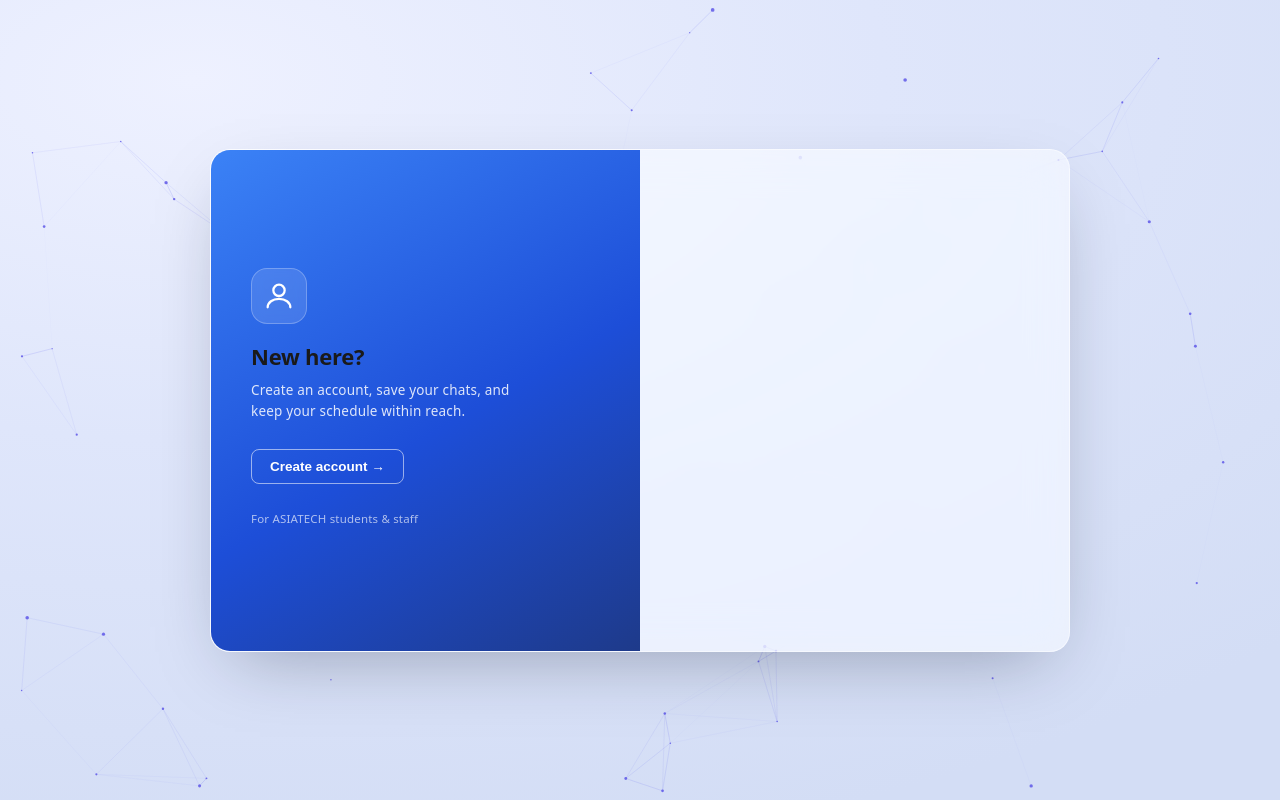
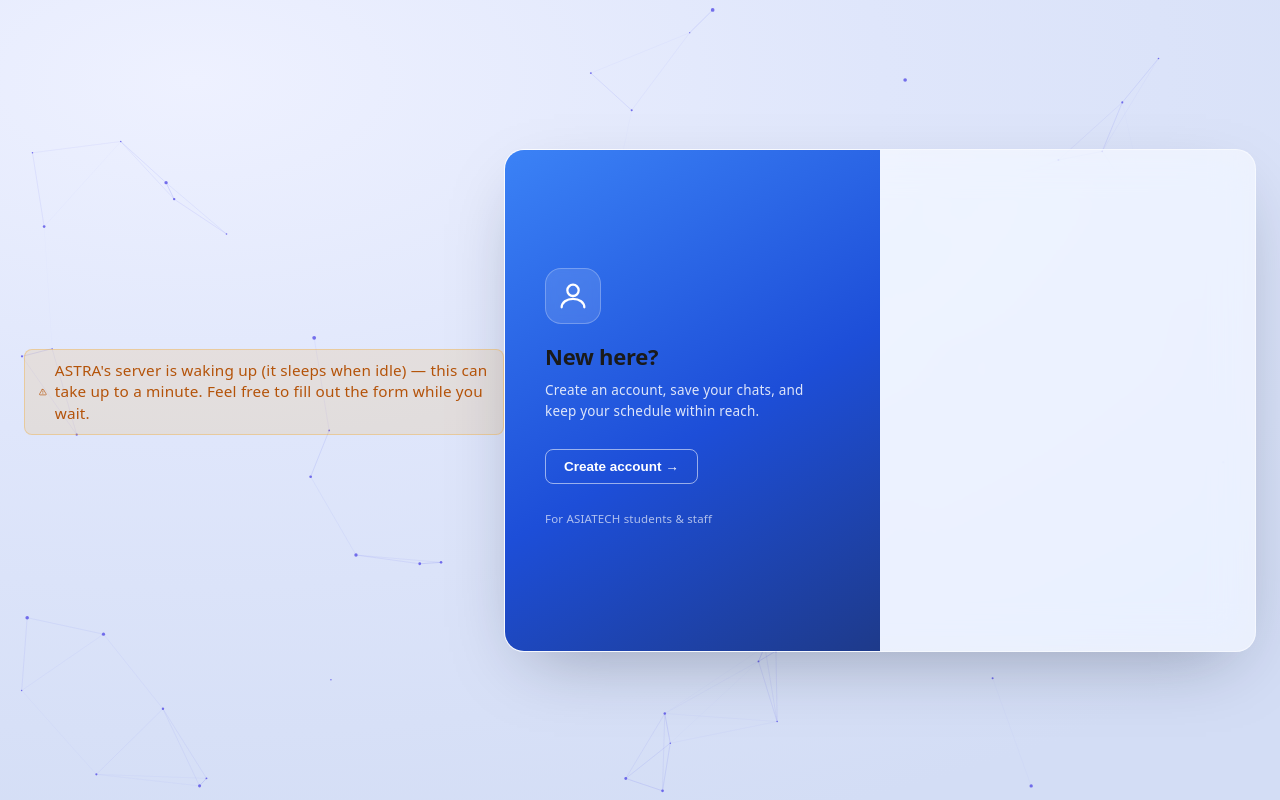
Before and after one commit to Galzx/ASTRA, a React (Vite) app in the folder frontend/: page / in a window 1280 px wide. Built offline with nearby package versions, Linux system fonts and the light colour scheme; no server answers.

Commit message:
added keys

```diff
--- a/frontend/src/components/Chatbot.jsx
+++ b/frontend/src/components/Chatbot.jsx
@@ -43,6 +43,17 @@ const OFFLINE_BANNER_MESSAGE =
 
 const OFFLINE_CHAT_MESSAGE =
   "I couldn't reach the server just now. It may still be starting up — please try sending that again in a moment.";
+
+const WAKING_BANNER_MESSAGE =
+  "ASTRA's server is waking up (it sleeps when idle) — this can take up to a minute. Feel free to type your message while you wait.";
+
+const UNREACHABLE_BANNER_MESSAGE =
+  "Still can't reach ASTRA's server after several tries. Please refresh the page in a bit, or let your instructor know if this continues.";
+
+// ── Backend wake-up retry config ─────────────────────────────
+
+const WAKE_MAX_ATTEMPTS = 12;   // ~60s of retrying at 5s intervals
+const WAKE_RETRY_MS = 5000;
 
 // ── Session persistence helpers ─────────────────────────────
 
@@ -258,6 +269,7 @@ function Chatbot({ username, fullName, token }) {
   );
   const [isTyping, setIsTyping] = useState(false);
   const [isOffline, setIsOffline] = useState(false);
+  const [backendStatus, setBackendStatus] = useState("checking"); // "checking" | "waking" | "ready" | "unreachable"
   const [quotaSeconds, setQuotaSeconds] = useState(null);
   const [quotaPercent, setQuotaPercent] = useState(null);
   const [examplePrompt, setExamplePrompt] = useState(() => getRandomPrompt());
@@ -344,18 +356,57 @@ function Chatbot({ username, fullName, token }) {
     return () => document.removeEventListener("mousedown", handleClickOutside);
   }, [isAttachMenuOpen]);
 
+  // Returns true/false so callers (like the wake-up retry loop
+  // below) can tell whether the backend actually responded.
   const fetchQuota = useCallback(async () => {
     try {
       const response = await fetch(`${API_BASE_URL}/api/quota`);
+      if (!response.ok) throw new Error("Quota fetch failed");
       const data = await response.json();
       setQuotaPercent(typeof data.percent === "number" ? data.percent : null);
+      return true;
     } catch (error) {
       console.error("Failed to fetch quota:", error);
+      return false;
     }
   }, []);
 
+  // Proactive backend wake-up check. Render's free tier spins
+  // down when idle, so the very first request after a while can
+  // take 30-60s. Instead of letting the user hit "Send" into
+  // silence, ping on mount and retry with a fixed interval,
+  // showing a calm "waking up" banner the whole time. Only after
+  // real retries are exhausted do we call it unreachable.
   useEffect(() => {
-    fetchQuota();
+    let cancelled = false;
+    let attempt = 0;
+    let timer;
+
+    async function attemptWake() {
+      attempt += 1;
+      const ok = await fetchQuota();
+      if (cancelled) return;
+
+      if (ok) {
+        setBackendStatus("ready");
+        return;
+      }
+
+      if (attempt >= WAKE_MAX_ATTEMPTS) {
+        setBackendStatus("unreachable");
+        return;
+      }
+
+      setBackendStatus("waking");
+      timer = setTimeout(attemptWake, WAKE_RETRY_MS);
+    }
+
+    attemptWake();
+
+    return () => {
+      cancelled = true;
+      clearTimeout(timer);
+    };
   }, [fetchQuota]);
 
   const fetchSchedule = useCallback(async () => {
@@ -434,6 +485,9 @@ function Chatbot({ username, fullName, token }) {
       if (handleQuotaResponse(data)) return;
       if (!response.ok) throw new Error("Server error");
 
+      // A real reply means the backend is definitely up —
+      // clear any stale "waking up" state.
+      setBackendStatus("ready");
       setMessages((prev) => [...prev, new ChatMessage("astra", data.reply)]);
 
       if (data.scheduleCleared || (/schedule/i.test(studentText) && isScheduleOpen)) {
@@ -441,7 +495,13 @@ function Chatbot({ username, fullName, token }) {
       }
     } catch (error) {
       console.error("Connection error:", error);
-      setIsOffline(true);
+      // Only show the "offline" (red) banner for a drop that
+      // happens once we know the backend was already up — while
+      // it's still waking, the amber "waking up" banner already
+      // explains what's going on, so don't stack a second one.
+      if (backendStatus === "ready") {
+        setIsOffline(true);
+      }
       setMessages((prev) => [
         ...prev,
         new ChatMessage("astra", OFFLINE_CHAT_MESSAGE)
@@ -476,6 +536,8 @@ function Chatbot({ username, fullName, token }) {
       if (handleQuotaResponse(data)) return;
       if (!response.ok) throw new Error("Server error");
 
+      setBackendStatus("ready");
+
       const count = data.schedule?.length || 0;
       setMessages((prev) => [
         ...prev,
@@ -490,7 +552,9 @@ function Chatbot({ username, fullName, token }) {
       if (isScheduleOpen) fetchSchedule();
     } catch (error) {
       console.error("Schedule upload error:", error);
-      setIsOffline(true);
+      if (backendStatus === "ready") {
+        setIsOffline(true);
+      }
       setMessages((prev) => [
         ...prev,
         new ChatMessage("astra", OFFLINE_CHAT_MESSAGE)
@@ -671,7 +735,19 @@ function Chatbot({ username, fullName, token }) {
           </div>
         </div>
 
-        {isOffline && (
+        {backendStatus === "waking" && (
+          <div className="quota-banner">
+            <WarningIcon /> {WAKING_BANNER_MESSAGE}
+          </div>
+        )}
+
+        {backendStatus === "unreachable" && (
+          <div className="offline-banner">
+            <WarningIcon /> {UNREACHABLE_BANNER_MESSAGE}
+          </div>
+        )}
+
+        {isOffline && backendStatus === "ready" && (
           <div className="offline-banner">
             <WarningIcon /> {OFFLINE_BANNER_MESSAGE}
           </div>
--- a/frontend/src/components/Login.css
+++ b/frontend/src/components/Login.css
@@ -546,3 +546,39 @@
     padding: 30px 26px;
   }
 }
+
+.login-status-banner {
+  display: flex;
+  align-items: center;
+  gap: 8px;
+  max-width: 480px;
+  margin: 0 auto 16px;
+  padding: 10px 14px;
+  border-radius: 8px;
+  font-size: 0.85rem;
+  line-height: 1.4;
+  position: relative;
+  z-index: 2;
+}
+
+.login-status-waking {
+  background: rgba(245, 158, 11, 0.12);
+  color: #b45309;
+  border: 1px solid rgba(245, 158, 11, 0.3);
+}
+
+.login-status-unreachable {
+  background: rgba(239, 68, 68, 0.12);
+  color: #b91c1c;
+  border: 1px solid rgba(239, 68, 68, 0.3);
+}
+
+.dark-mode .login-status-waking {
+  background: rgba(245, 158, 11, 0.15);
+  color: #fbbf24;
+}
+
+.dark-mode .login-status-unreachable {
+  background: rgba(239, 68, 68, 0.15);
+  color: #f87171;
+}
--- a/frontend/src/components/Login.jsx
+++ b/frontend/src/components/Login.jsx
@@ -1,4 +1,4 @@
-import { useState, useRef, useLayoutEffect, useEffect } from "react";
+import { useState, useRef, useLayoutEffect, useEffect, useCallback } from "react";
 import logo from "../assets/astra-logo.svg";
 import { API_BASE_URL } from "../config";
 import "./Login.css";
@@ -6,6 +6,16 @@ import "./Login.css";
 // Student numbers look like 1-250614f: a leading "1-", six digits, then a
 // single letter. Case-insensitive so 1-250614F and 1-250614f both pass.
 const STUDENT_NUMBER_PATTERN = /^1-\d{6}[a-zA-Z]$/;
+
+// ── Backend wake-up retry config (same pattern as Chatbot.jsx) ──
+const WAKE_MAX_ATTEMPTS = 12; // ~60s of retrying at 5s intervals
+const WAKE_RETRY_MS = 5000;
+
+const WAKING_BANNER_MESSAGE =
+  "ASTRA's server is waking up (it sleeps when idle) — this can take up to a minute. Feel free to fill out the form while you wait.";
+
+const UNREACHABLE_BANNER_MESSAGE =
+  "Still can't reach ASTRA's server after several tries. Please refresh the page in a bit, or let your instructor know if this continues.";
 
 function getStudentNumberStatus(value) {
   if (!value) return { touched: false, valid: false, message: "" };
@@ -167,6 +177,17 @@ function StatusIcon({ valid }) {
   );
 }
 
+// Warning triangle used in the backend wake-up / unreachable banners.
+function WarningIcon() {
+  return (
+    <svg width="16" height="16" viewBox="0 0 24 24" fill="none" stroke="currentColor" strokeWidth="2" strokeLinecap="round" strokeLinejoin="round">
+      <path d="M10.29 3.86 1.82 18a2 2 0 0 0 1.71 3h16.94a2 2 0 0 0 1.71-3L13.71 3.86a2 2 0 0 0-3.42 0z" />
+      <line x1="12" y1="9" x2="12" y2="13" />
+      <line x1="12" y1="17" x2="12.01" y2="17" />
+    </svg>
+  );
+}
+
 function Login({ onLogin }) {
   const [isSignup, setIsSignup] = useState(false);
   const [username, setUsername] = useState("");
@@ -178,6 +199,9 @@ function Login({ onLogin }) {
   const [error, setError] = useState("");
   const [loading, setLoading] = useState(false);
   const [cardHeight, setCardHeight] = useState(null);
+
+  // "checking" | "waking" | "ready" | "unreachable"
+  const [backendStatus, setBackendStatus] = useState("checking");
 
   const loginSlotRef = useRef(null);
   const signupSlotRef = useRef(null);
@@ -207,6 +231,56 @@ function Login({ onLogin }) {
 
     return () => cancelAnimationFrame(frame);
   }, [role, error, isSignup, username, password]);
+
+  // Ping the backend without needing a token (this page is
+  // reached before any login happens). Returns true/false so the
+  // wake-up loop below knows whether to keep retrying.
+  const checkBackend = useCallback(async () => {
+    try {
+      const response = await fetch(`${API_BASE_URL}/api/quota`);
+      return response.ok;
+    } catch (err) {
+      return false;
+    }
+  }, []);
+
+  // Proactive backend wake-up check, same pattern as Chatbot.jsx.
+  // Render's free tier spins down when idle, so the very first
+  // hit on this page can be the one that eats the 30-60s cold
+  // start. Ping on mount and retry with a fixed interval, showing
+  // a calm "waking up" banner the whole time instead of letting
+  // someone submit into silence. The form stays usable throughout.
+  useEffect(() => {
+    let cancelled = false;
+    let attempt = 0;
+    let timer;
+
+    async function attemptWake() {
+      attempt += 1;
+      const ok = await checkBackend();
+      if (cancelled) return;
+
+      if (ok) {
+        setBackendStatus("ready");
+        return;
+      }
+
+      if (attempt >= WAKE_MAX_ATTEMPTS) {
+        setBackendStatus("unreachable");
+        return;
+      }
+
+      setBackendStatus("waking");
+      timer = setTimeout(attemptWake, WAKE_RETRY_MS);
+    }
+
+    attemptWake();
+
+    return () => {
+      cancelled = true;
+      clearTimeout(timer);
+    };
+  }, [checkBackend]);
 
   const switchTo = (signup) => {
     setIsSignup(signup);
@@ -251,6 +325,9 @@ function Login({ onLogin }) {
         return;
       }
 
+      // A real reply confirms the backend is up — clear any
+      // stale wake-up state left over from the initial ping.
+      setBackendStatus("ready");
       onLogin(data.token);
     } catch (err) {
       setError("Error connecting to server. Make sure the backend is running.");
@@ -284,6 +361,20 @@ function Login({ onLogin }) {
     <div className="login-container">
       <div className="login-page-bg" aria-hidden="true" />
       <StarField />
+
+      {backendStatus === "waking" && (
+        <div className="login-status-banner login-status-waking">
+          <WarningIcon />
+          <span>{WAKING_BANNER_MESSAGE}</span>
+        </div>
+      )}
+
+      {backendStatus === "unreachable" && (
+        <div className="login-status-banner login-status-unreachable">
+          <WarningIcon />
+          <span>{UNREACHABLE_BANNER_MESSAGE}</span>
+        </div>
+      )}
 
       <div
         className="login-split-card"
```
Also changed, not shown: 1 other file (tests, documents, lock files or other folders).
